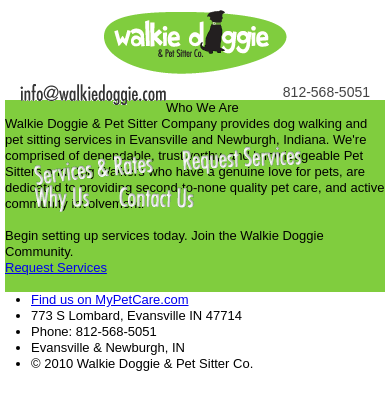
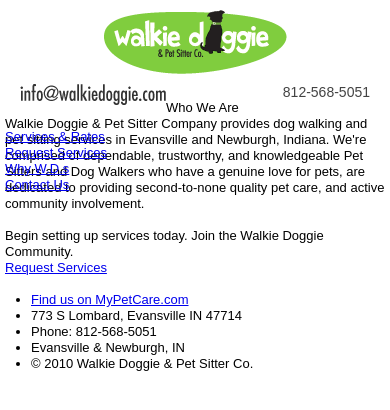
Before and after one commit to sgoldm/Walkie-Doggie, a PHP site: page /index.php in a window 390 px wide. Shown: the top 410 px of the page. Run offline with PHP 8.4, Linux system fonts and the light colour scheme; data that the repository does not hold is empty; some libraries are stand-ins or nearby versions.

Commit message:
mobile styles

```diff
--- a/c/handheld.css
+++ b/c/handheld.css
@@ -223,46 +223,9 @@ body {margin: 0 5px;}
 	font-size: 14px;
 }
 
-#mainNav {
-	position: absolute;
-	right: 42px;
-	top: 132px;
-}
-
-#mainNav li {
-	display: block;
-	margin-left: 29px;
-	float: left;
-}
-
-#mainNav a {
-	display: block;
-	text-indent: -9999em;
-	overflow: hidden;
-	background: url(/images/main_nav.gif) no-repeat 0 0;
-	height: 43px;
-}
-
-#services a { width: 119px;}
-#request a { width: 120px; background-position: -145px 0;}
-#why a { width: 56px; background-position: -290px 0;}
-#contact a { width: 76px; background-position: -367px 0;}
-
-#services a:hover { background-position: 0 -43px;}
-#request a:hover { background-position: -145px -43px;}
-#why a:hover { background-position: -290px -43px;}
-#contact a:hover { background-position: -367px -43px;}
-
-.services #services a { background-position: 0 -86px;}
-.request #request a { background-position: -145px -86px;}
-.why #why a { background-position: -290px -86px;}
-.contact #contact a { background-position: -367px -86px;}
-
-#main {
-	background: #80CD3E;
-}
 
 #main h1 {margin-top: 10px;}
+
 /*
  * Media queries for responsive design https://github.com/shichuan/mobile-html5-boilerplate/wiki/The-Style
  */
```
